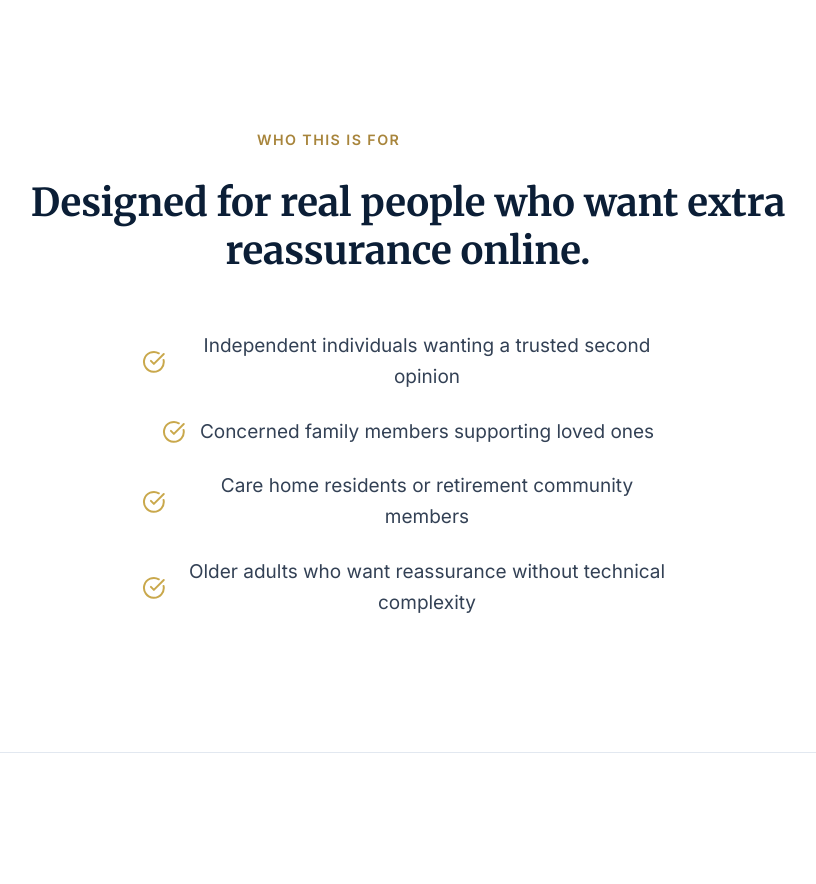
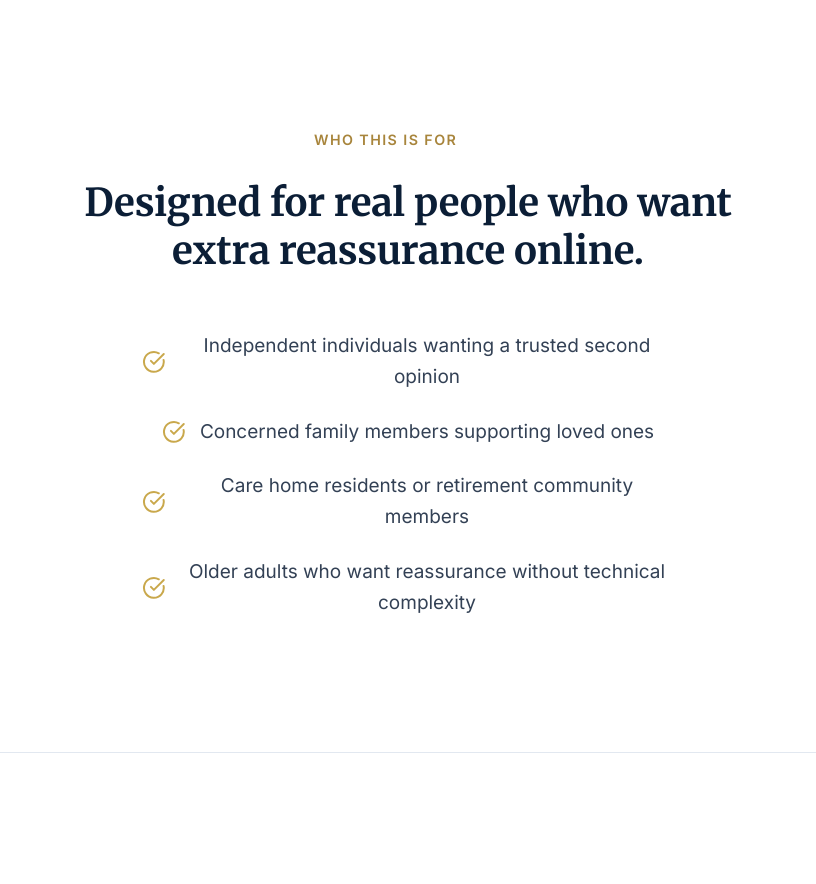
Before and after one commit to krowan444/Second-Look-Protect, a React (Vite) app: page / in a window 1280 px wide. Shown: the part 2380-3264 px from the top of the page, without its empty margins (232-1048 px from the left). Built offline with nearby package versions, Linux system fonts and the light colour scheme; no server answers.

Commit message:
Who This Is For: narrow content to max-w-xl for more composed presentation

```diff
--- a/src/App.tsx
+++ b/src/App.tsx
@@ -608,7 +608,7 @@
 
       {/* ── Who This Is For ──────────────────────────────────────────────── */}
       <SectionWrapper background="white" topBorder>
-        <div className="max-w-2xl mx-auto text-center">
+        <div className="max-w-xl mx-auto text-center">
           <p className="text-[#A8853C] text-xs font-semibold tracking-widest uppercase mb-6">
             Who this is for
           </p>
```
